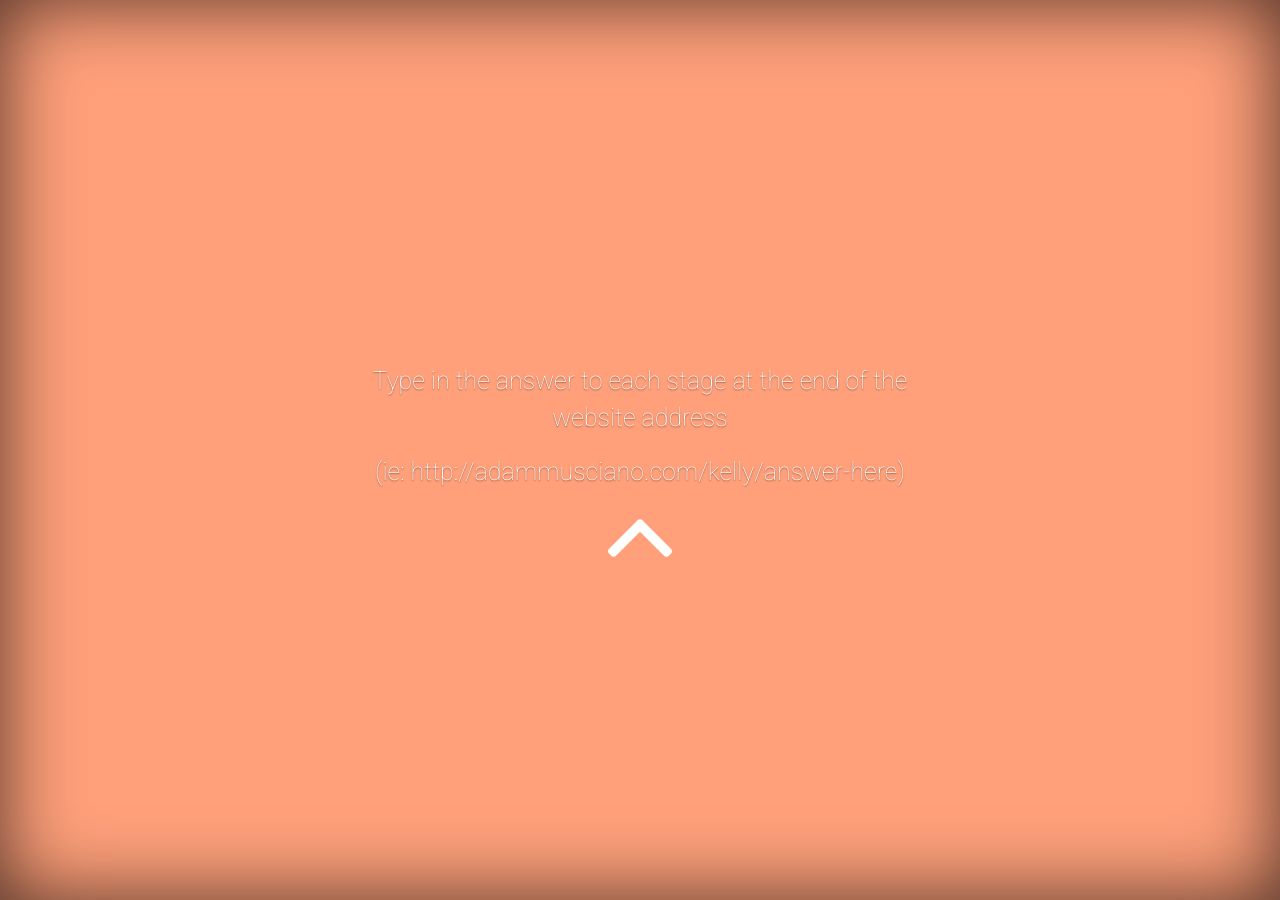
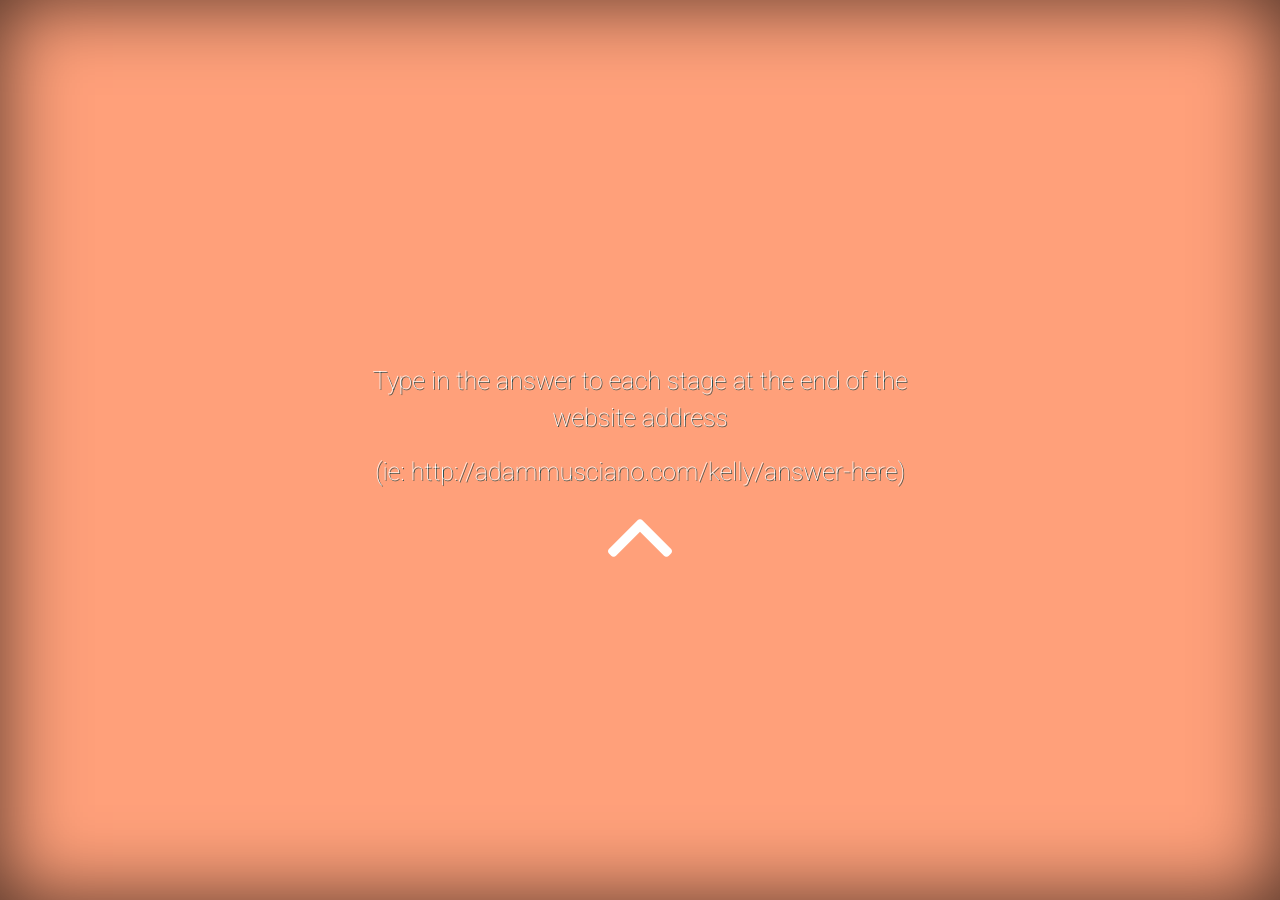
Before and after one commit to needmorecowbell/needmorecowbell.github.io, a Jekyll site: the page kelly/start.html, which Jekyll copies as it is, in a window 1280 px wide. Built offline with Jekyll 4.4.1, drawn with Linux system fonts in a browser that asks for light colours.

Commit message:
Added drop shadows to text

```diff
--- a/kelly/css/cover.css
+++ b/kelly/css/cover.css
@@ -29,6 +29,9 @@ html,
 body {
   height: 100%;
   background-color:` #33;
+}
+.lead{
+  text-shadow: 1px 1px darkslategrey;
 }
 body {
   color: #fff;
--- a/kelly/css/stage2.css
+++ b/kelly/css/stage2.css
@@ -5,4 +5,5 @@
 .lead{
   font-family: 'Roboto', sans-serif;
   font-size:40px;
+  text-shadow: 1px 1px darkslategrey;
 }
```
Also changed, not shown: 4 other files.
